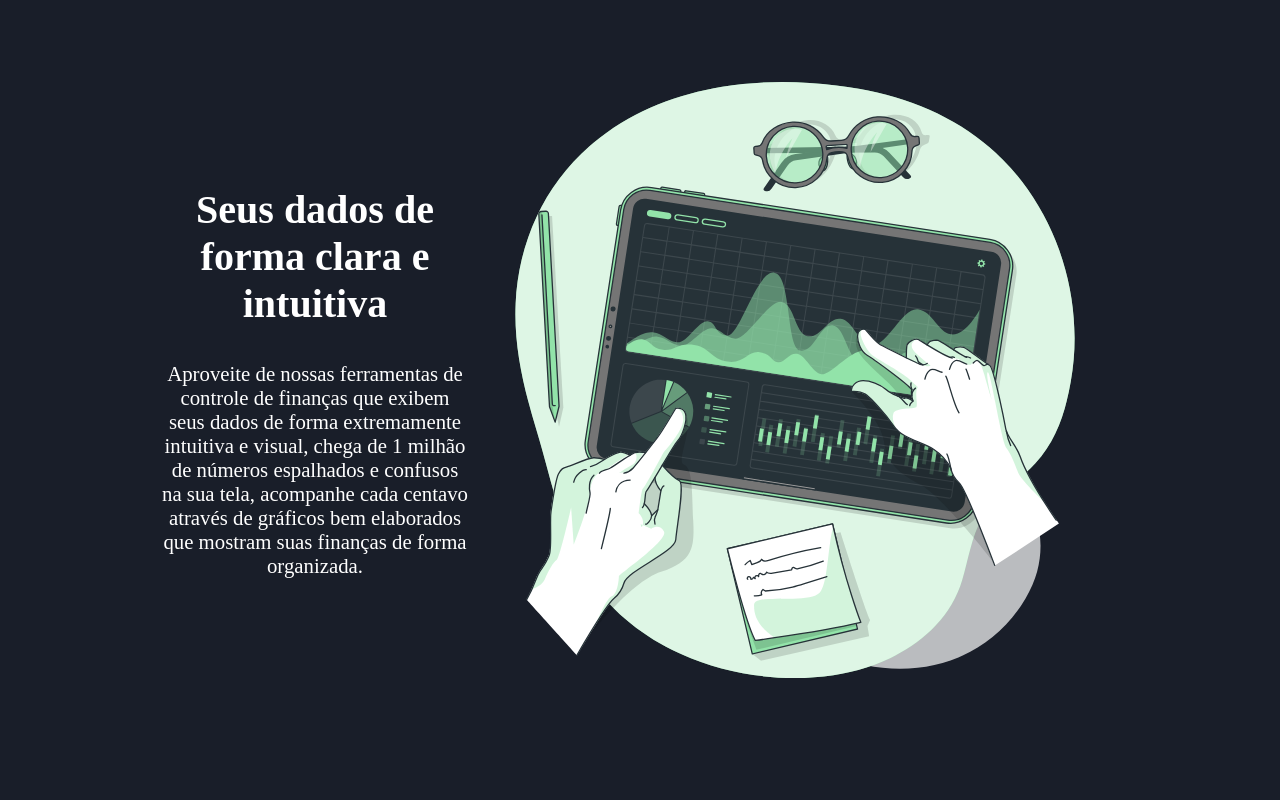
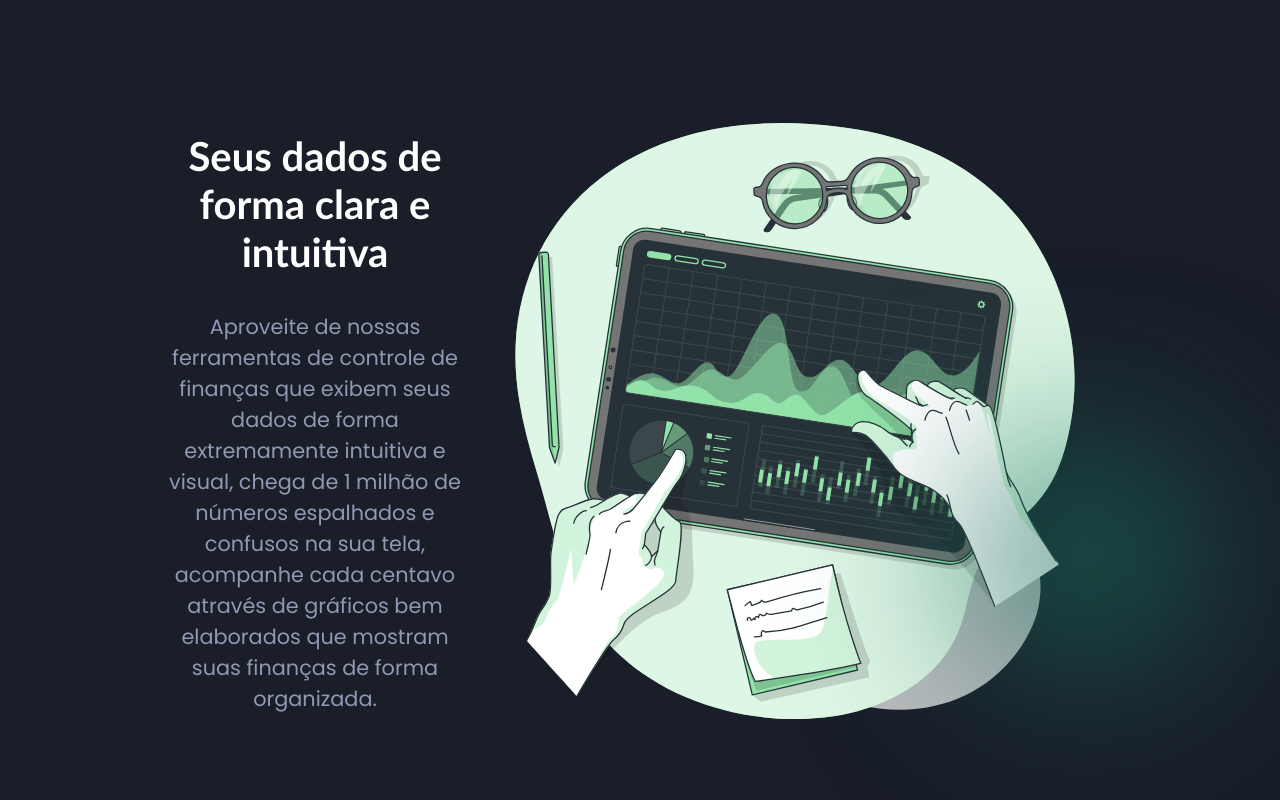
Before and after one commit to Julio-Norberto/emerald, a React (Vite) app: page / in a window 1280 px wide. Shown: the part 2140-2940 px from the top of the page. Built offline with nearby package versions, Linux system fonts and the light colour scheme.

Commit message:
create gradient circle in card sections

```diff
--- a/src/components/Card/Card.css
+++ b/src/components/Card/Card.css
@@ -16,4 +16,5 @@
 .card-text p {
     color: #8e99b2;
     font-size: 1.1em;
+    font-family: 'Poppins', sans-serif;
 }
--- a/src/components/CardSection/CardSection.css
+++ b/src/components/CardSection/CardSection.css
@@ -14,8 +14,11 @@
 .cardSection-text h2 {
     font-size: 2.5em;
     margin-bottom: 35px;
+    font-family: 'Trebuchet MS', 'Lucida Sans Unicode', 'Lucida Grande', 'Lucida Sans', Arial, sans-serif;
 }
 
 .cardSection-text p {
     font-size: 1.3em;
+    color: #8e99b2;
+    font-family: 'Poppins', sans-serif;
 }
--- a/src/components/CardSections/CardSections.css
+++ b/src/components/CardSections/CardSections.css
@@ -2,3 +2,66 @@
     width: 75%;
     margin: 100px auto;
 }
+
+.gradient-cardSections {
+    z-index: 0;
+    width: 300px;
+    height: 300px;
+    position: absolute;
+    top: 1800px;
+    border-radius: 100%;
+    right: 1800px;
+    background-color: #191E29;
+    background-image:
+        radial-gradient(at 57% 43%, rgba(23, 181, 134, 0.831) 0, transparent 89%),
+        radial-gradient(at 22% 15%, hsl(218.00, 39%, 11%) 0, transparent 95%);
+
+
+    -webkit-filter: blur(95px);
+    -moz-filter: blur(95px);
+    -o-filter: blur(95px);
+    -ms-filter: blur(95px);
+    filter: blur(95px);
+}
+
+.gradient-cardSections2 {
+    z-index: 0;
+    width: 200px;
+    height: 200px;
+    position: absolute;
+    top: 2600px;
+    border-radius: 100%;
+    right: 100px;
+    background-color: #191E29;
+    background-image:
+        radial-gradient(at 57% 43%, rgb(23, 181, 134) 0, transparent 89%),
+        radial-gradient(at 22% 15%, hsl(218.00, 39%, 11%) 0, transparent 95%);
+
+
+    -webkit-filter: blur(95px);
+    -moz-filter: blur(95px);
+    -o-filter: blur(95px);
+    -ms-filter: blur(95px);
+    filter: blur(95px);
+}
+
+.gradient-cardSections3 {
+    z-index: 0;
+    width: 300px;
+    height: 300px;
+    position: absolute;
+    top: 1800px;
+    border-radius: 100%;
+    right: 1800px;
+    background-color: #191E29;
+    background-image:
+        radial-gradient(at 57% 43%, rgba(23, 181, 134, 0.831) 0, transparent 89%),
+        radial-gradient(at 22% 15%, hsl(218.00, 39%, 11%) 0, transparent 95%);
+
+
+    -webkit-filter: blur(95px);
+    -moz-filter: blur(95px);
+    -o-filter: blur(95px);
+    -ms-filter: blur(95px);
+    filter: blur(95px);
+}
--- a/src/components/CardSections/index.tsx
+++ b/src/components/CardSections/index.tsx
@@ -12,6 +12,10 @@ export default function CardSections() {
             <CardSection direction='row-reverse' image={device} title='Seus dados de forma clara e intuitiva' description='Aproveite de nossas ferramentas de controle de finanças que exibem seus dados de forma extremamente intuitiva e visual, chega de 1 milhão de números espalhados e confusos na sua tela, acompanhe cada centavo através de gráficos bem elaborados que mostram suas finanças de forma organizada.' />
 
             <CardSection image={macbook} title='Todos os seus registros não apenas no digital, mas também em suas mãos' description='Tenha os seus registros de forma organizada não apenas no nosso Software, mas também em suas mãos. Com o Emerald você pode gerar relatórios para acompanhar suas finanças de forma fisíca e palpável, caso seja de sua preferência.' />
+
+            <div className='gradient-cardSections' />
+            <div className='gradient-cardSections2' />
+            <div className='gradient-cardSections3' />
         </div>
     )
 }
```
